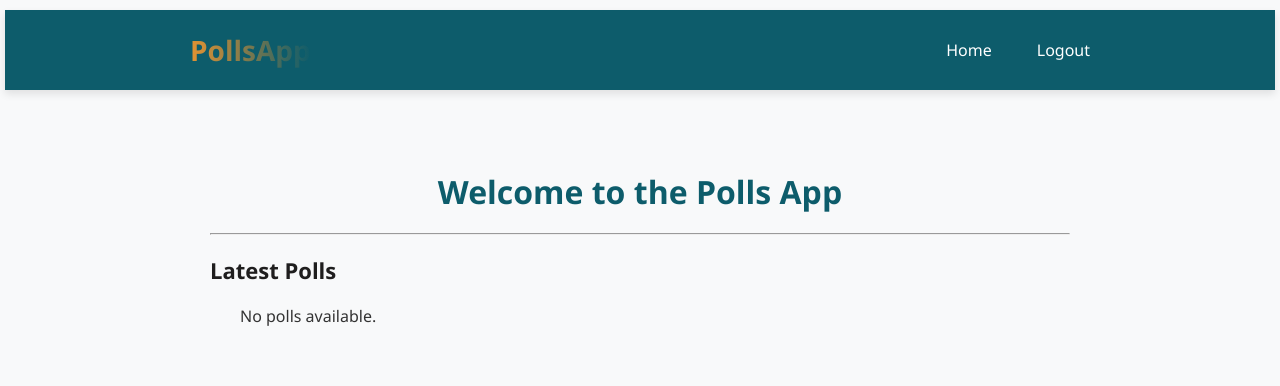
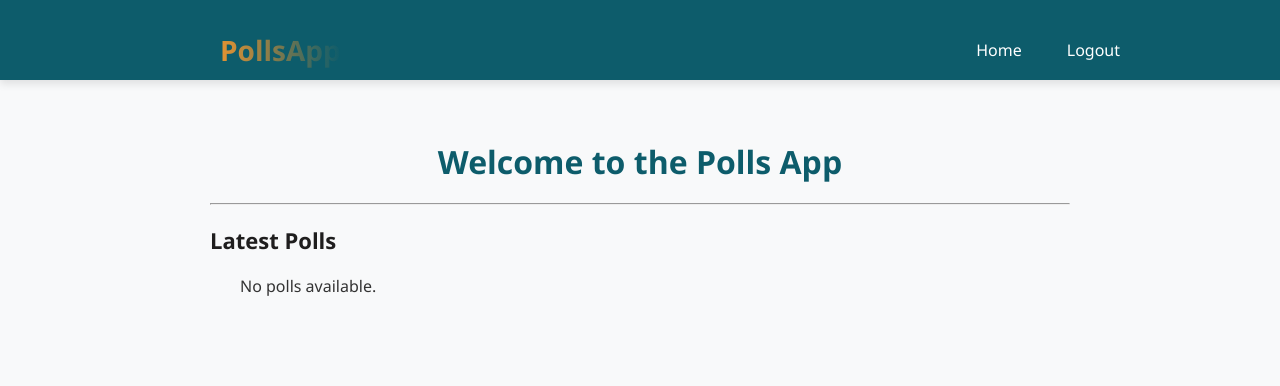
Before and after one commit to ramanjaneyululakkanaboina/Poll_APP, a Django app: page / in a window 1280 px wide. Shown: the top 386 px of the page. Run offline with Django 4.2, Linux system fonts and the light colour scheme; the visitor is signed in with stand-in values (Sample User, id 1); data that the repository does not hold is empty.

Commit message:
second commit

```diff
--- a/poll/static/poll/style.css
+++ b/poll/static/poll/style.css
@@ -1,5 +1,9 @@
 /* ---------------- NAVBAR ---------------- */
 .navbar {
+    position: fixed;
+    width: 100%;
+    top: 0;
+    z-index: 1000;
     background: #0D5C6B;
     padding: 15px 30px;
     height: 50px;
@@ -7,7 +11,7 @@
     color: white;
     display: flex;
     align-items: center;
-    margin: 10px 5px;
+
     box-shadow: 0 4px 8px rgba(0,0,0,0.1);
 }
 
@@ -15,7 +19,7 @@
     display: flex;
     justify-content: space-between;
     width: 100%;
-
+    margin-bottom: 30px;
 }
 
 
@@ -54,22 +58,25 @@
 
 /* ---------------- GLOBAL ---------------- */
 body {
-     font-family: 'Segoe UI', Tahoma, Geneva, Verdana, sans-serif;
+    font-family: 'Segoe UI', Tahoma, Geneva, Verdana, sans-serif;
     background: #f8f9fa;
     margin: 0;
     padding: 0;
     color: #333;
+
 }
 
 .container {
     max-width: 900px;
     margin: 0px auto;
+    margin-top: 50px;
     padding: 20px;
 }
 
 .page-title {
     text-align: center;
     margin: 30px 0 20px;
+    margin-top: 0px;
     font-size: 32px;
     color: #0D5C6B;
     font-weight: 700;
```
